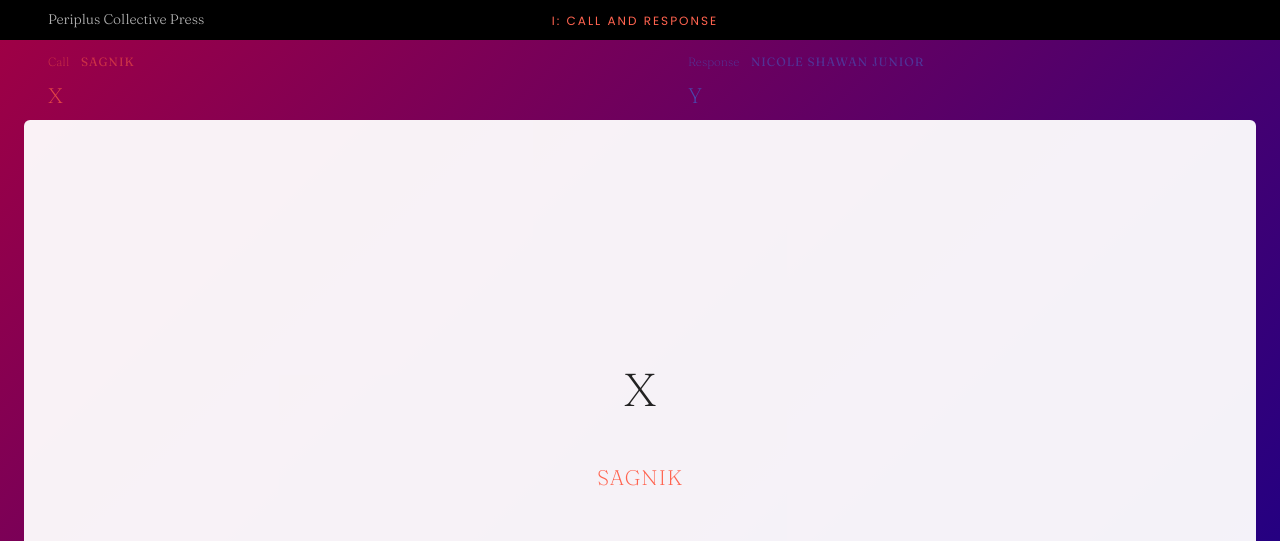
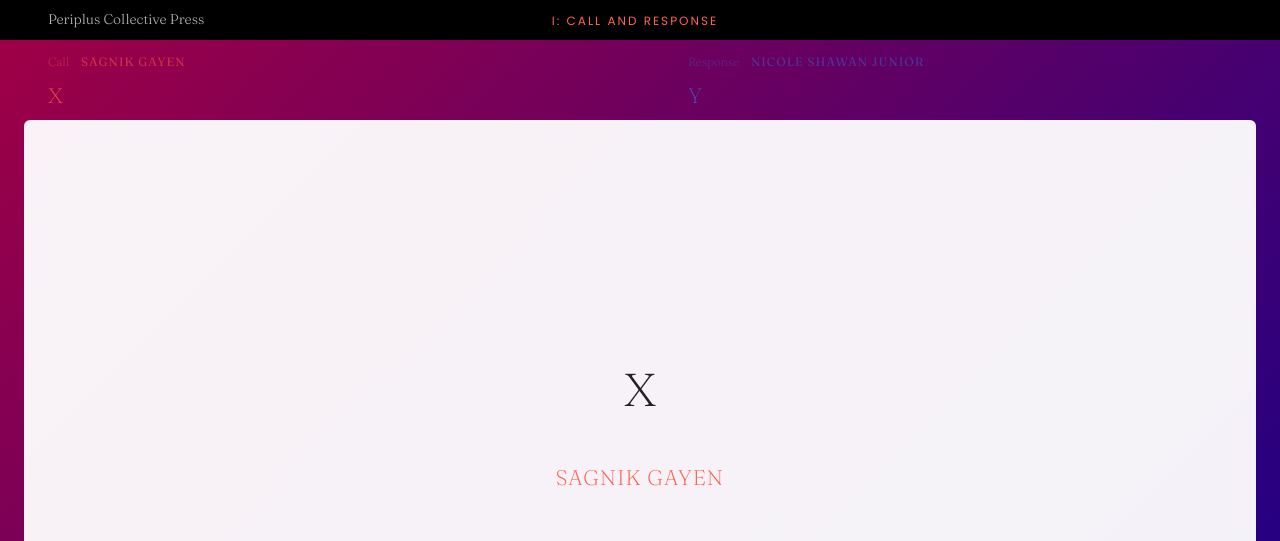
Before and after one commit to peripress/callandresponse, an Astro site: page /callandresponse/sagnik-shawanjr in a window 1280 px wide. Shown: the top 541 px of the page. Built offline with nearby package versions, Linux system fonts and the light colour scheme; Astro itself is replaced by a stand-in of ours.

Commit message:
fixing names

```diff
--- a/src/pages/callandresponse/sagnik-shawanjr.mdx
+++ b/src/pages/callandresponse/sagnik-shawanjr.mdx
@@ -1,8 +1,8 @@
 ---
 layout: "../../layouts/CandRPost.astro"
 order: 4
-title: "Sagnik and Nicole Shawan Junior"
-callauthor: "Sagnik"
+title: "Sagnik Gayen and Nicole Shawan Junior"
+callauthor: "Sagnik Gayen"
 calltitle: "X"
 responseauthor: "Nicole Shawan Junior"
 responsetitle: "Y"
```
